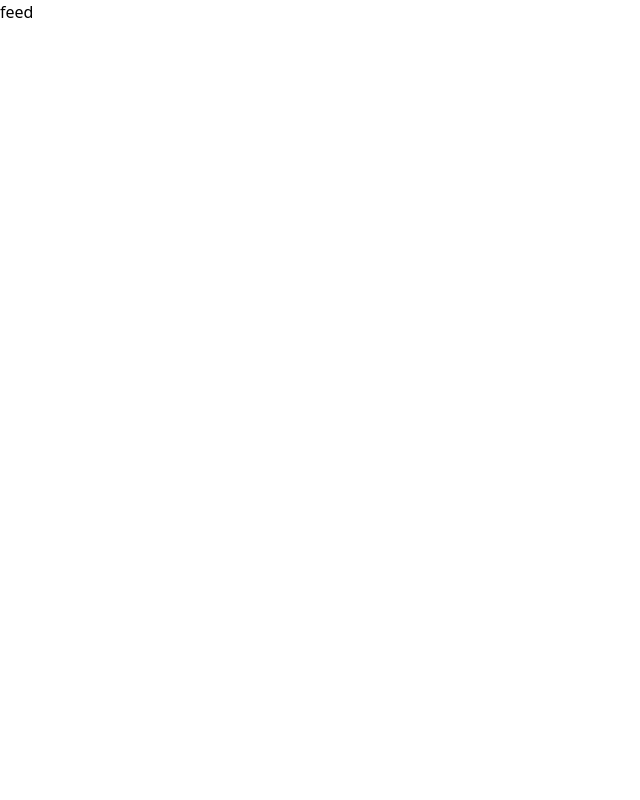
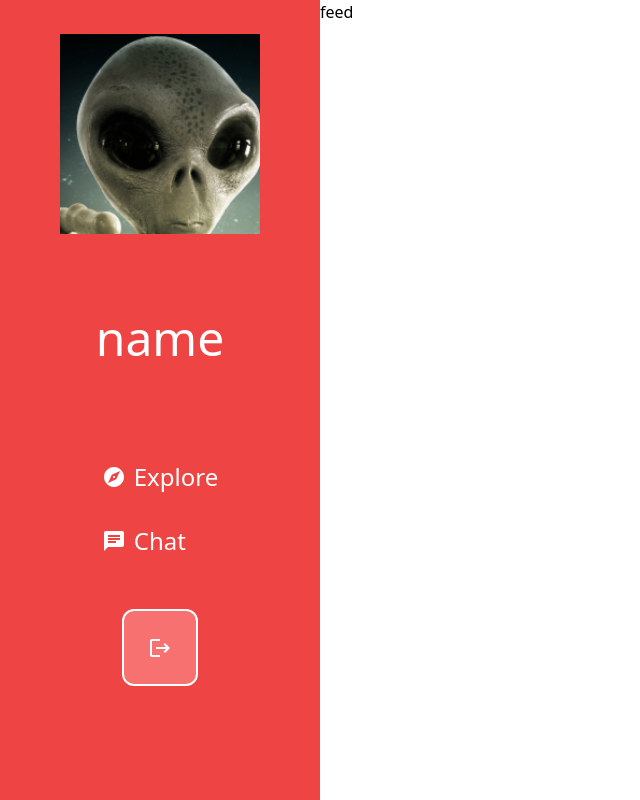
Before and after one commit to ywang760/hatb2024-spinder, a Next.js app: page /feed in a window 1280 px wide. Shown: the whole page, without its empty margins (0-640 px from the left). Built offline with nearby package versions, Linux system fonts and the light colour scheme.

Commit message:
navbar done

```diff
--- a/components/navbar.tsx
+++ b/components/navbar.tsx
@@ -0,0 +1,45 @@
+import React from "react";
+import Link from "next/link";
+import Button from "@mui/material/Button";
+import Image from "next/image";
+import ExploreIcon from "@mui/icons-material/Explore";
+import ChatIcon from "@mui/icons-material/Chat";
+import LogoutIcon from "@mui/icons-material/Logout";
+
+const Navbar = () => {
+  return (
+    <nav className="flex flex-col items-center w-80 h-full p-6 bg-red-500 text-white justify-around">
+      <div className="flex flex-col items-center mb-20">
+        <Image src="/logo.png" alt="Space" width={200} height={200} />
+        <span className="text-5xl mt-20">name</span>
+      </div>
+      <div className="flex flex-col gap-8 mb-8">
+        <Link
+          href="/feed"
+          className="text-white text-2xl space-x-2 flex flex-row items-center"
+        >
+          <ExploreIcon />
+          <div>Explore</div>
+        </Link>
+        <Link
+          href="/chat"
+          className="text-white text-2xl space-x-2 flex flex-row items-center"
+        >
+          <ChatIcon />
+          <div>Chat</div>
+        </Link>
+      </div>
+      <Link
+        className="mb-20 bg-red-400 hover:bg-red-600 p-6 border-2 border-white rounded-xl text-white"
+        href="/"
+        onClick={() => {
+          /* Add logout functionality here */
+        }}
+      >
+        <LogoutIcon />
+      </Link>
+    </nav>
+  );
+};
+
+export default Navbar;
--- a/pages/_app.tsx
+++ b/pages/_app.tsx
@@ -1,6 +1,17 @@
 import "@/styles/globals.css";
 import type { AppProps } from "next/app";
+import Navbar from "@/components/navbar";
+import { useRouter } from "next/router";
 
 export default function App({ Component, pageProps }: AppProps) {
-  return <Component {...pageProps} />;
+  const router = useRouter();
+
+  return (
+    <div className="flex h-screen">
+      {router.pathname !== "/" && <Navbar />}
+      <div className="flex-grow">
+        <Component {...pageProps} />
+      </div>
+    </div>
+  );
 }
```
Also changed, not shown: public/logo.png (added).
